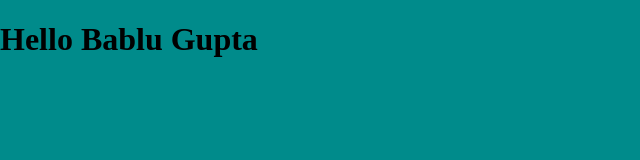
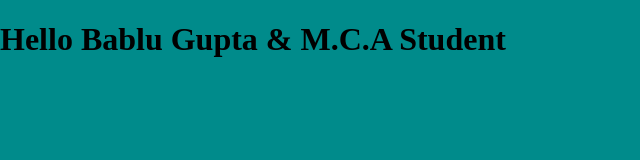
Before and after one commit to BabluGupta007/testing, a plain HTML site: page index.html in a window 1280 px wide. Shown: the whole page, without its empty margins (0-640 px from the left). Drawn offline with Linux system fonts and the light colour scheme.

Commit message:
Second Commit

```diff
--- a/index.html
+++ b/index.html
@@ -15,6 +15,6 @@
 
 </head>
 <body>
-    <h1>Hello Bablu Gupta</h1>
+    <h1>Hello Bablu Gupta & M.C.A Student</h1>
 </body>
 </html>
```
